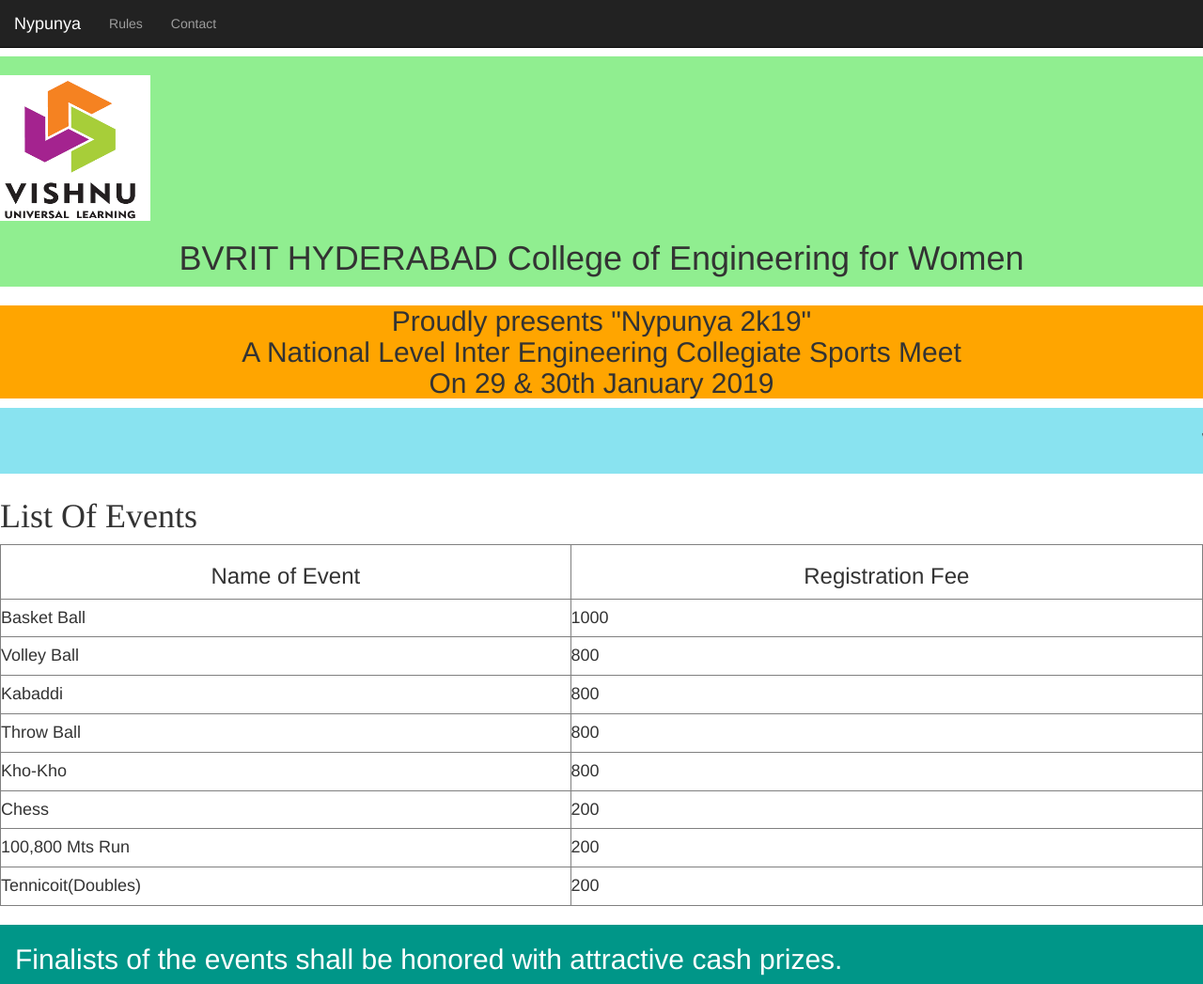
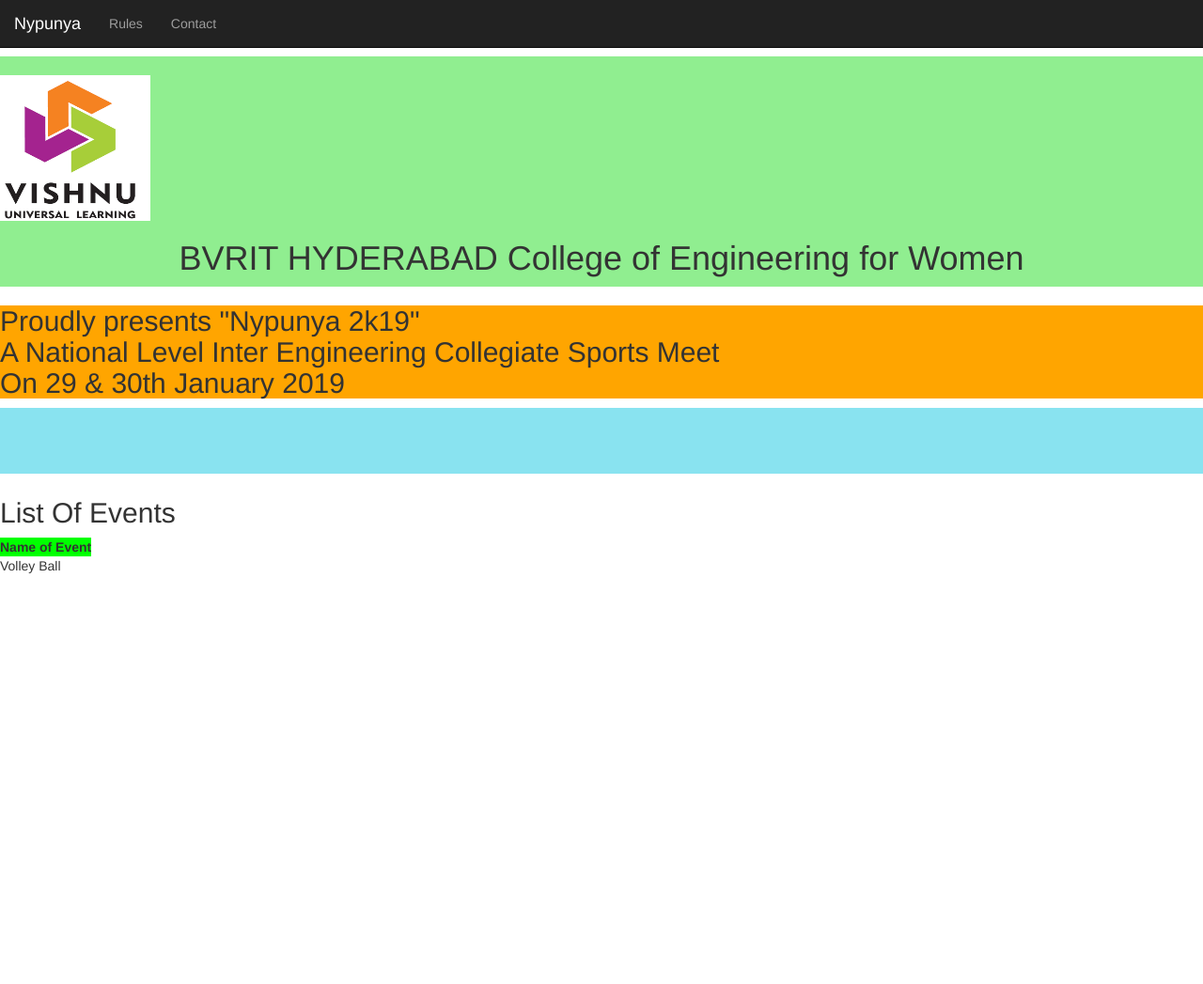
Before and after one commit to vempalisupraja/nypunya, a plain HTML site: page index.html in a window 1280 px wide. Shown: the whole page at 94% size. After the commit the page ends 800 px from the top, so only its background shows below. Drawn offline with nearby package versions, Linux system fonts and the light colour scheme.

Commit message:
index added
index added

```diff
--- a/sample.html
+++ b/index.html
@@ -5,7 +5,6 @@
 </title>
   <meta charset="utf-8">
   <meta name="viewport" content="width=device-width, initial-scale=1">
-   <link rel="stylesheet" href="https://www.w3schools.com/w3css/4/w3.css">
   <link rel="stylesheet" href="https://maxcdn.bootstrapcdn.com/bootstrap/3.3.7/css/bootstrap.min.css">
   <script src="https://ajax.googleapis.com/ajax/libs/jquery/3.3.1/jquery.min.js"></script>
   <script src="https://maxcdn.bootstrapcdn.com/bootstrap/3.3.7/js/bootstrap.min.js"></script>
@@ -29,75 +28,29 @@
 <br>
 <div class = "row" style="background-color:lightgreen">
 <<div class = "column">
-<p>
 <img src="vishnu.bmp" alt="Flowers in Chania" width="175" height="155">
+</div>
+<div class = "column">
 <h1><center>BVRIT HYDERABAD College of Engineering for Women</center></h1>
-</p>
 </div>
 </div>
 <div style="background-color:orange">
-<h2>
-<center>Proudly presents "Nypunya 2k19"<br>
+<h2>Proudly presents "Nypunya 2k19"<br>
 A National Level Inter Engineering Collegiate Sports Meet<br>
-On 29 & 30th January 2019</center></h2>
+On 29 & 30th January 2019</h2>
 </div>
 <marquee behavior="scroll" direction="left" height="70" bgcolor="#89e3f0">
 <h2><font face = "Comic sans MS" >Welcome to Nypunya 2019!!!</font></h2>
 </marquee>
 
-<h1><font face = "Times" >List Of Events</font></h1>
-<table border="1" width=100%>
-<tr>
-<th><h3><center>Name of Event</center></h3></th>
-<th><h3><center>Registration Fee</center></h3></th>
+<h2>List Of Events</h2>
+<table>
+<tr bgcolor="#00FF00">
+<th>Name of Event</th>
 </tr>
 <tr>
-<td><h4>Basket Ball</h4>
-</td>
-<td><h4>1000</h4>
+<td>Volley Ball
 </td></tr>
-<tr>
-<td><h4>Volley Ball</h4>
-</td>
-<td><h4>800</h4>
-</td>
-</tr>
-<tr>
-<td><h4>Kabaddi</h4>
-</td>
-<td><h4>800</h4>
-</td></tr>
-<tr>
-<tr>
-<td><h4>Throw Ball</h4>
-</td>
-<td><h4>800</h4>
-</td></tr>
-<tr>
-<td><h4>Kho-Kho</h4>
-</td>
-<td><h4>800</h4>
-</td></tr>
-<tr>
-<td><h4>Chess</h4>
-</td>
-<td><h4>200</h4>
-</td></tr>
-<tr>
-<td><h4>100,800 Mts Run</h4>
-</td>
-<td><h4>200</h4>
-</td></tr>
-
-<td><h4>Tennicoit(Doubles)</h4>
-</td>
-<td><h4>200</h4>
-</td></tr>
-
 </table>
-<br>
-<div class="w3-container w3-teal">
-  <h2>Finalists of the events shall be honored with attractive cash prizes.</h2>
-</div>
 </body>
 </html>
```
